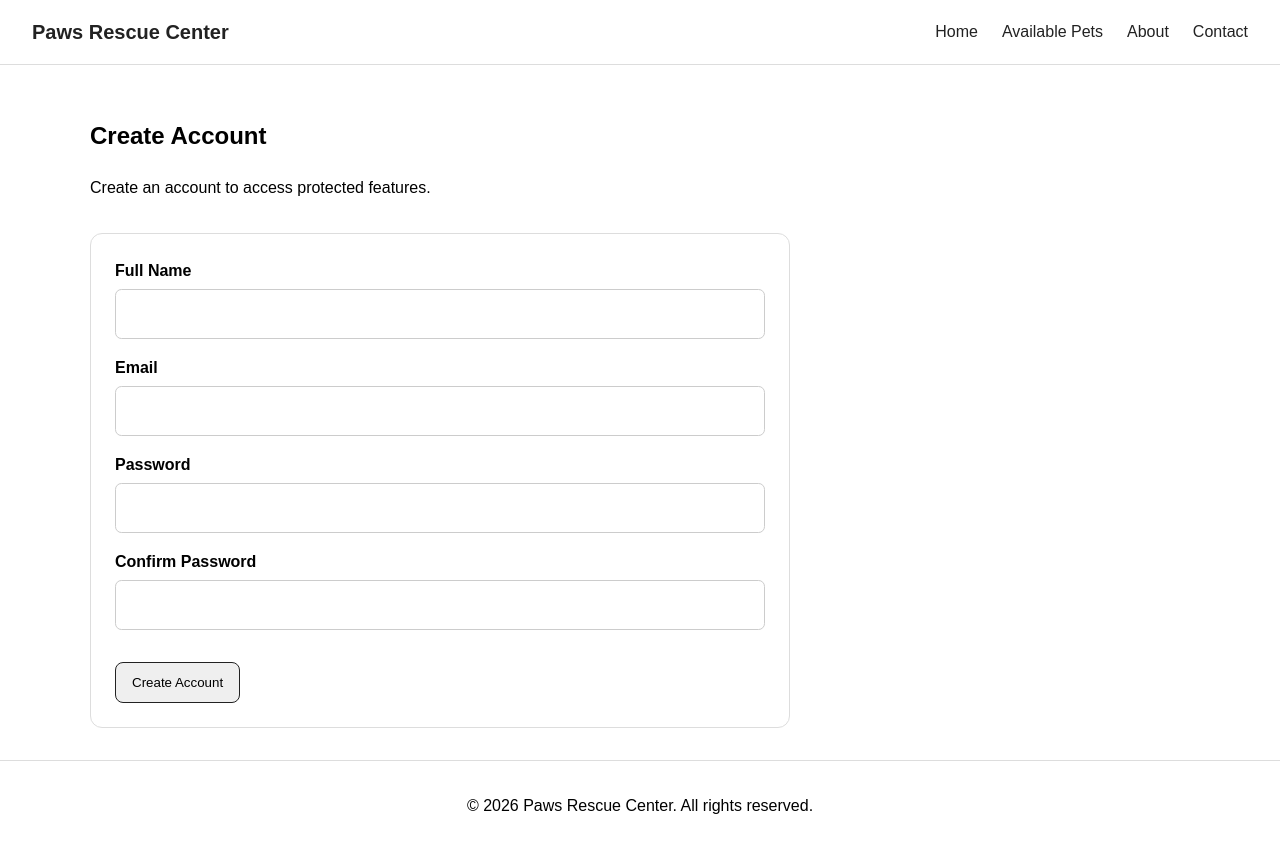
After one commit to jdcloud16/paws-rescue-center, a Flask app: page /auth/register in a window 1280 px wide. The commit adds this page. Run offline with Flask 3, Linux system fonts and the light colour scheme.

Commit message:
Add user authentication

```diff
--- a/app/__init__.py
+++ b/app/__init__.py
@@ -3,7 +3,7 @@ import os
 from flask import Flask
 
 from app.config import DevelopmentConfig, config_by_name
-from app.extensions import db
+from app.extensions import db, login_manager
 
 
 def create_app():
@@ -14,12 +14,16 @@ def create_app():
     app.config.from_object(config_class)
 
     db.init_app(app)
+    login_manager.init_app(app)
 
     from app import models
 
     from app import commands
     commands.init_app(app)
 
+    from app.auth import bp as auth_bp
+    app.register_blueprint(auth_bp)
+
     from .main import bp
     app.register_blueprint(bp)
 
--- /dev/null
+++ b/app/auth/routes.py
@@ -0,0 +1,87 @@
+from flask import flash, redirect, render_template, url_for
+from flask_login import current_user, login_required, login_user, logout_user
+
+from app.auth import bp
+from app.extensions import db
+from app.forms import LoginForm, RegistrationForm
+from app.models import User
+
+
+@bp.route("/register", methods=["GET", "POST"])
+def register_page():
+    if current_user.is_authenticated:
+        return redirect(url_for("main.homepage"))
+
+    form = RegistrationForm()
+
+    if form.validate_on_submit():
+        existing_user = db.session.scalar(
+            db.select(User).where(User.email == form.email.data.lower())
+        )
+
+        if existing_user is not None:
+            flash("An account with that email already exists.", "error")
+            return redirect(url_for("auth.register_page"))
+
+        user = User(
+            name=form.name.data,
+            email=form.email.data.lower(),
+        )
+        user.set_password(form.password.data)
+
+        db.session.add(user)
+        db.session.commit()
+
+        flash("Your account has been created. You can now log in.", "success")
+        return redirect(url_for("auth.login_page"))
+
+    return render_template(
+        "auth/register.html",
+        title="Create Account",
+        form=form,
+    )
+
+
+@bp.route("/login", methods=["GET", "POST"])
+def login_page():
+    if current_user.is_authenticated:
+        return redirect(url_for("main.homepage"))
+
+    form = LoginForm()
+
+    if form.validate_on_submit():
+        user = db.session.scalar(
+            db.select(User).where(User.email == form.email.data.lower())
+        )
+
+        if user is None or not user.check_password(form.password.data):
+            flash("Invalid email or password.", "error")
+            return redirect(url_for("auth.login_page"))
+
+        login_user(user, remember=form.remember_me.data)
+
+        flash("You are now logged in.", "success")
+        return redirect(url_for("main.homepage"))
+
+    return render_template(
+        "auth/login.html",
+        title="Log In",
+        form=form,
+    )
+
+
+@bp.route("/logout")
+@login_required
+def logout_page():
+    logout_user()
+    flash("You have been logged out.", "success")
+    return redirect(url_for("main.homepage"))
+
+
+@bp.route("/dashboard")
+@login_required
+def dashboard_page():
+    return render_template(
+        "auth/dashboard.html",
+        title="Dashboard",
+    )
--- a/app/extensions.py
+++ b/app/extensions.py
@@ -1,4 +1,9 @@
+from flask_login import LoginManager
 from flask_sqlalchemy import SQLAlchemy
 
 
 db = SQLAlchemy()
+login_manager = LoginManager()
+login_manager.login_view = "auth.login_page"
+login_manager.login_message = "Please log in to access this page."
+login_manager.login_message_category = "warning"
--- a/app/forms.py
+++ b/app/forms.py
@@ -1,7 +1,7 @@
 from flask_wtf import FlaskForm
-from wtforms import StringField, SubmitField, TextAreaField
+from wtforms import BooleanField, PasswordField, StringField, SubmitField, TextAreaField
 from wtforms.validators import DataRequired, Email, Length, Optional
-
+from wtforms.validators import EqualTo
 
 class AdoptionApplicationForm(FlaskForm):
     applicant_name = StringField(
@@ -74,3 +74,62 @@ class ContactForm(FlaskForm):
     )
 
     submit = SubmitField("Send Message")
+
+
+class RegistrationForm(FlaskForm):
+    name = StringField(
+        "Full Name",
+        validators=[
+            DataRequired(),
+            Length(max=120),
+        ],
+    )
+
+    email = StringField(
+        "Email",
+        validators=[
+            DataRequired(),
+            Email(),
+            Length(max=120),
+        ],
+    )
+
+    password = PasswordField(
+        "Password",
+        validators=[
+            DataRequired(),
+            Length(min=8, max=128),
+        ],
+    )
+
+    confirm_password = PasswordField(
+        "Confirm Password",
+        validators=[
+            DataRequired(),
+            EqualTo("password", message="Passwords must match."),
+        ],
+    )
+
+    submit = SubmitField("Create Account")
+
+
+class LoginForm(FlaskForm):
+    email = StringField(
+        "Email",
+        validators=[
+            DataRequired(),
+            Email(),
+            Length(max=120),
+        ],
+    )
+
+    password = PasswordField(
+        "Password",
+        validators=[
+            DataRequired(),
+        ],
+    )
+
+    remember_me = BooleanField("Remember Me")
+
+    submit = SubmitField("Log In")
--- a/app/static/css/style.css
+++ b/app/static/css/style.css
@@ -192,3 +192,13 @@ a:hover {
 .flash-success {
     border-color: #2f855a;
 }
+
+.checkbox-group {
+    display: flex;
+    align-items: center;
+    gap: 0.5rem;
+}
+
+.checkbox-group input {
+    width: auto;
+}
--- /dev/null
+++ b/app/templates/auth/register.html
@@ -0,0 +1,52 @@
+{% extends "base.html" %}
+
+{% block title %}{{ title }} | Paws Rescue Center{% endblock %}
+
+{% block content %}
+    <section class="page-header">
+        <h1>Create Account</h1>
+        <p>Create an account to access protected features.</p>
+    </section>
+
+    <form class="form-card" method="post">
+        {{ form.hidden_tag() }}
+
+        <div class="form-group">
+            {{ form.name.label }}
+            {{ form.name }}
+
+            {% for error in form.name.errors %}
+                <p class="form-error">{{ error }}</p>
+            {% endfor %}
+        </div>
+
+        <div class="form-group">
+            {{ form.email.label }}
+            {{ form.email }}
+
+            {% for error in form.email.errors %}
+                <p class="form-error">{{ error }}</p>
+            {% endfor %}
+        </div>
+
+        <div class="form-group">
+            {{ form.password.label }}
+            {{ form.password }}
+
+            {% for error in form.password.errors %}
+                <p class="form-error">{{ error }}</p>
+            {% endfor %}
+        </div>
+
+        <div class="form-group">
+            {{ form.confirm_password.label }}
+            {{ form.confirm_password }}
+
+            {% for error in form.confirm_password.errors %}
+                <p class="form-error">{{ error }}</p>
+            {% endfor %}
+        </div>
+
+        {{ form.submit(class="button") }}
+    </form>
+{% endblock %}
--- a/app/templates/base.html
+++ b/app/templates/base.html
@@ -33,6 +33,7 @@
                 <li>
                     <a href="{{ url_for('main.contact_page') }}">Contact</a>
                 </li>
+
             </ul>
         </nav>
     </header>
--- a/requirements.txt
+++ b/requirements.txt
@@ -3,6 +3,7 @@ click==8.4.2
 dnspython==2.8.0
 email-validator==2.3.0
 Flask==3.1.3
+Flask-Login==0.6.3
 Flask-SQLAlchemy==3.1.1
 Flask-WTF==1.3.0
 greenlet==3.5.3
```
Also changed, not shown: app/auth/__init__.py (added, +7 -0 lines), app/models.py (+28 -1 lines), app/templates/auth/dashboard.html (added, +10 -0 lines), app/templates/auth/login.html (added, +39 -0 lines).
